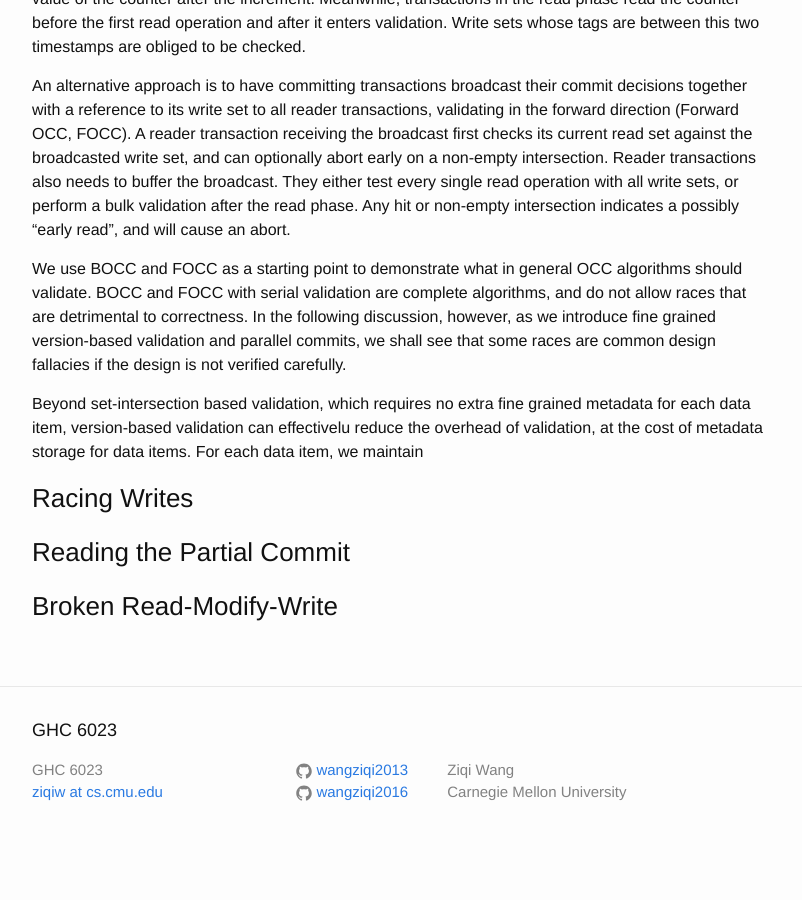
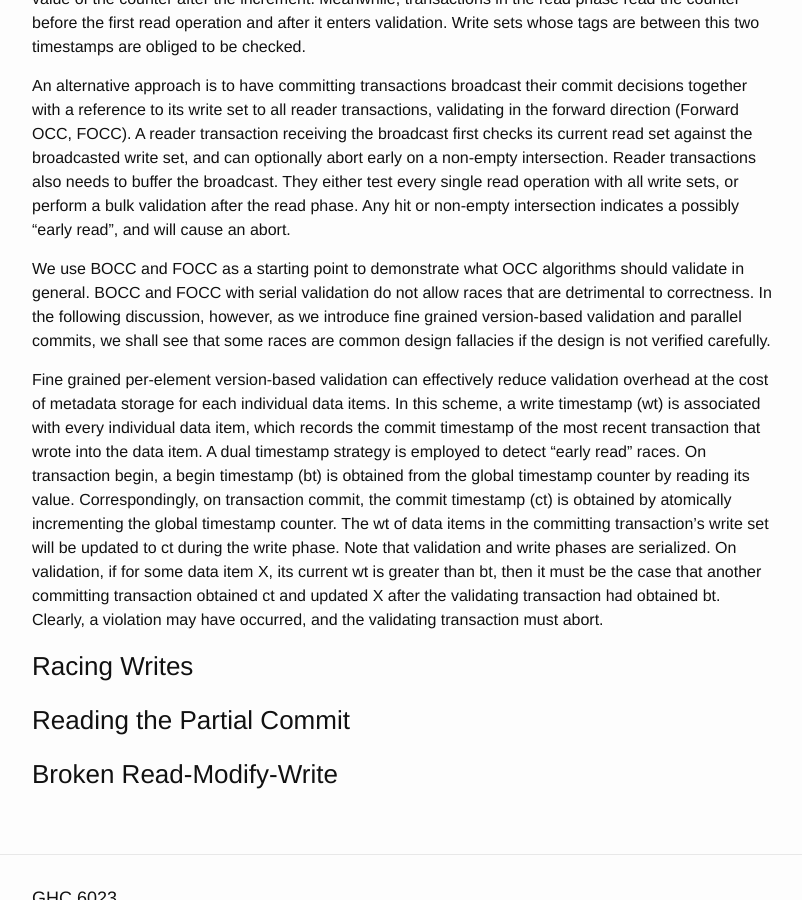
Before and after one commit to wangziqi2013/wangziqi2013.github.io, a Jekyll site: the page built from _posts/2018-03-21-Analyzing-OCC-Anomalies-and-Solutions.markdown, in a window 1280 px wide and 900 px high, scrolled down 1601 px. Shown: the whole window, without its empty margins (238-1040 px from the left). Built offline with Jekyll 4.4.1, drawn with Linux system fonts in a browser that asks for light colours; before the commit the page ends 2465 px from its top, so only the background shows below that.

Commit message:
Adding version based validation

```diff
--- a/_posts/2018-03-21-Analyzing-OCC-Anomalies-and-Solutions.markdown
+++ b/_posts/2018-03-21-Analyzing-OCC-Anomalies-and-Solutions.markdown
@@ -76,14 +76,22 @@ and can optionally abort early on a non-empty intersection. Reader transactions
 broadcast. They either test every single read operation with all write sets, or perform a bulk validation
 after the read phase. Any hit or non-empty intersection indicates a possibly "early read", and will cause an abort.
 
-We use BOCC and FOCC as a starting point to demonstrate what in general OCC algorithms should validate. BOCC and FOCC
-with serial validation are complete algorithms, and do not allow races that are detrimental to correctness.
+We use BOCC and FOCC as a starting point to demonstrate what OCC algorithms should validate in general. BOCC and FOCC
+with serial validation do not allow races that are detrimental to correctness.
 In the following discussion, however, as we introduce fine grained version-based validation and parallel commits,
 we shall see that some races are common design fallacies if the design is not verified carefully.
 
-Beyond set-intersection based validation, which requires no extra fine grained metadata for each data item,
-version-based validation can effectivelu reduce the overhead of validation, at the cost of metadata storage
-for data items. For each data item, we maintain
+Fine grained per-element version-based validation can effectively reduce validation overhead
+at the cost of metadata storage for each individual data items. In this scheme, a write timestamp (wt) is associated
+with every individual data item, which records the commit timestamp of the most recent transaction that wrote into
+the data item. A dual timestamp strategy is employed to detect "early read" races. On transaction begin, a begin
+timestamp (bt) is obtained from the global timestamp counter by reading its value. Correspondingly, on transaction
+commit, the commit timestamp (ct) is obtained by atomically incrementing the global timestamp counter. The wt of data
+items in the committing transaction's write set will be updated to ct during the write phase. Note that validation
+and write phases are serialized. On validation, if for some data item X, its current wt is greater than bt,
+then it must be the case that another committing transaction obtained ct and updated X after the validating
+transaction had obtained bt. Clearly, a violation may have occurred, and the validating transaction must abort.
+
 
 ### Racing Writes
 
```
